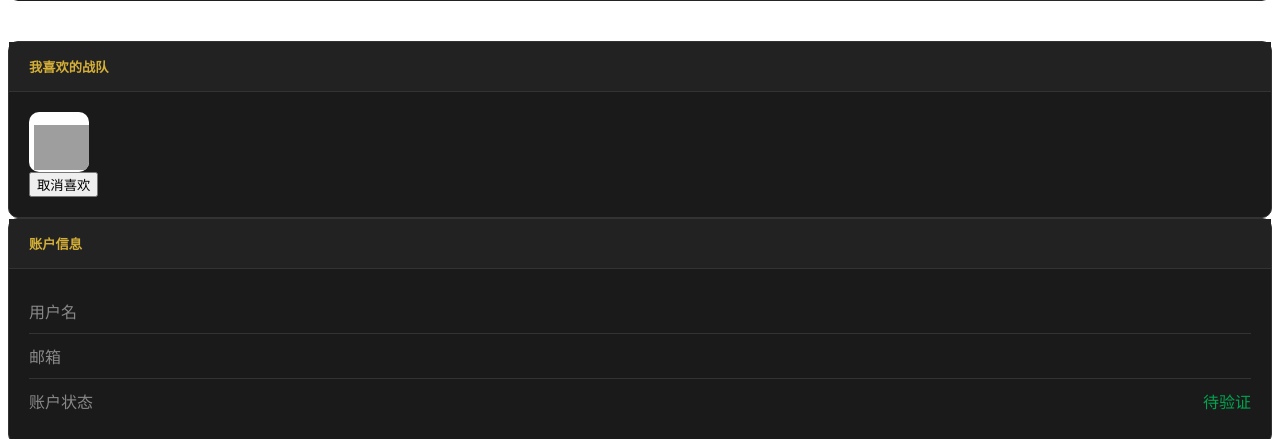
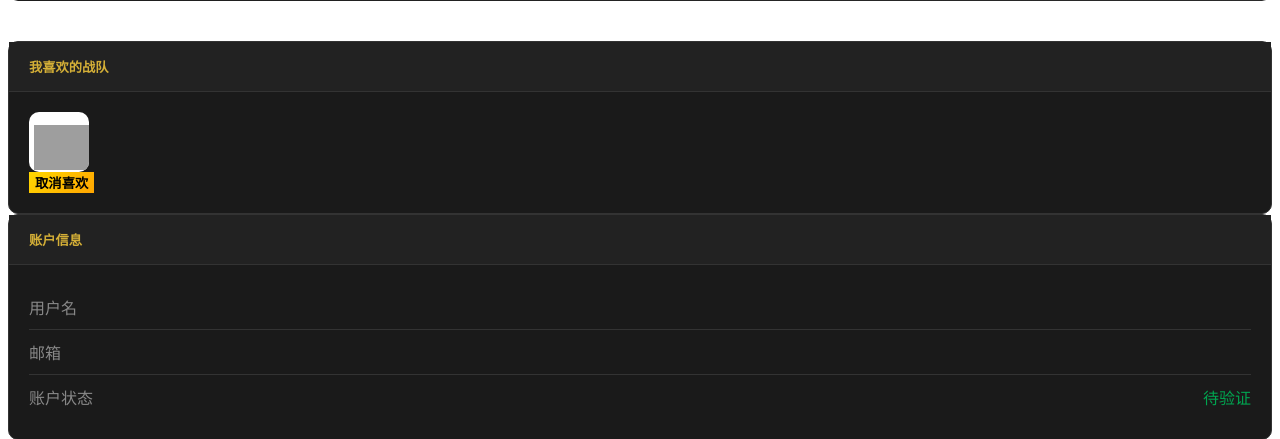
Before and after one commit to Linganshikake/DBIS_Yii2_Project, a Yii app: template source/frontend/views/profile/index.php in a window 1280 px wide. Shown: the part 277-716 px from the top of the page. Run offline with PHP 8.4 and a stand-in for Yii, Linux system fonts and the light colour scheme; the template is opened without the code that fills it, so the values that code supplies are empty; some libraries are stand-ins or nearby versions; grey boxes are pictures that could not be loaded.

Commit message:
[fix]修改了个人主页以及新闻详情页的展示逻辑

```diff
--- a/source/frontend/views/profile/index.php
+++ b/source/frontend/views/profile/index.php
@@ -80,7 +80,7 @@ $this->title = '个人主页';
                             <div style="color: #888; font-size: 12px;"><?= Html::encode($user->favoriteTeam->company) ?></div>
                         </div>
                     </div>
-                    <button class="btn btn-outline-danger btn-sm mt-3" onclick="clearFavoriteTeam()">
+                    <button class="btn btn-sm mt-3" style="background: linear-gradient(135deg, #FFD700, #FFA500); color: #000; border: none; font-weight: bold;" onclick="clearFavoriteTeam()">
                         <i class="fa fa-times"></i> 取消喜欢
                     </button>
                     <?php else: ?>
```
